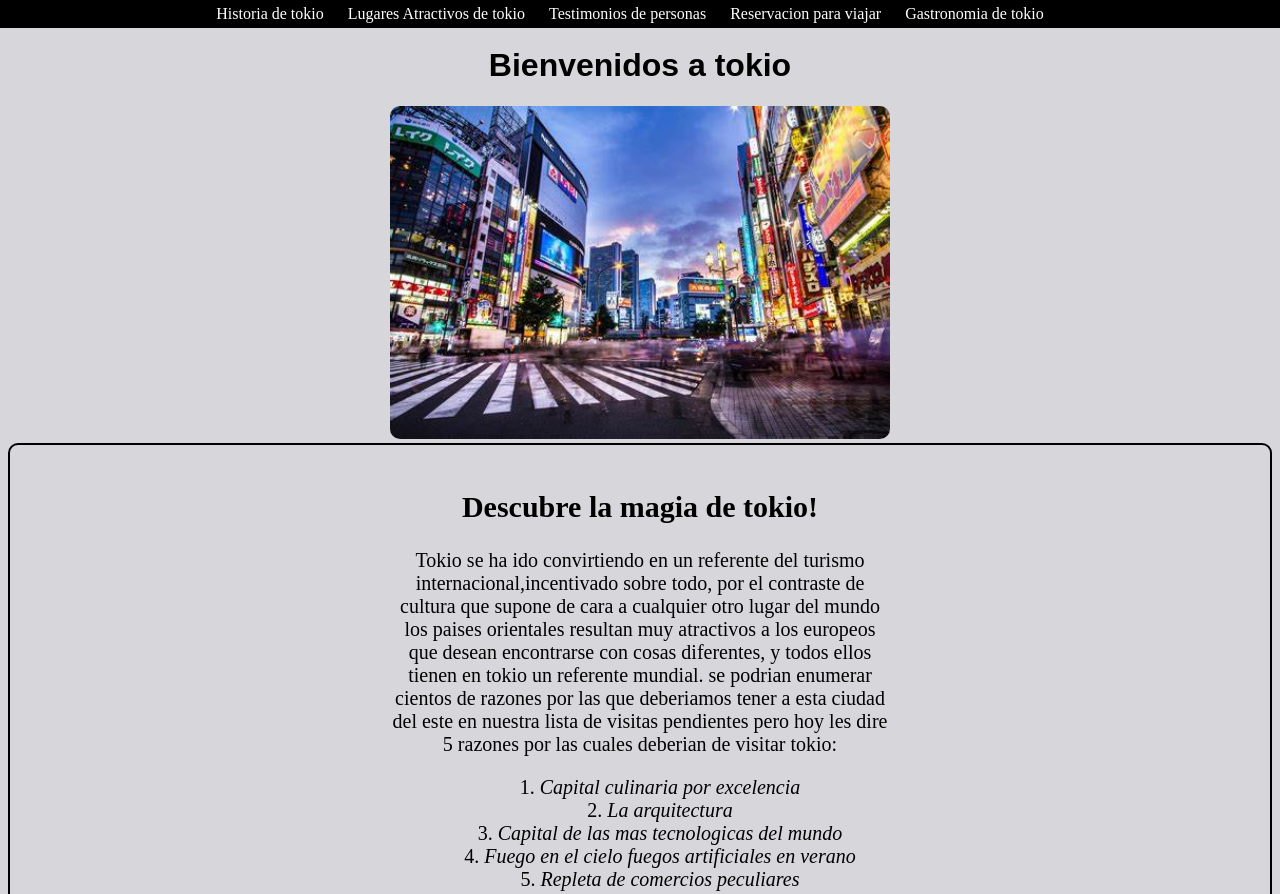
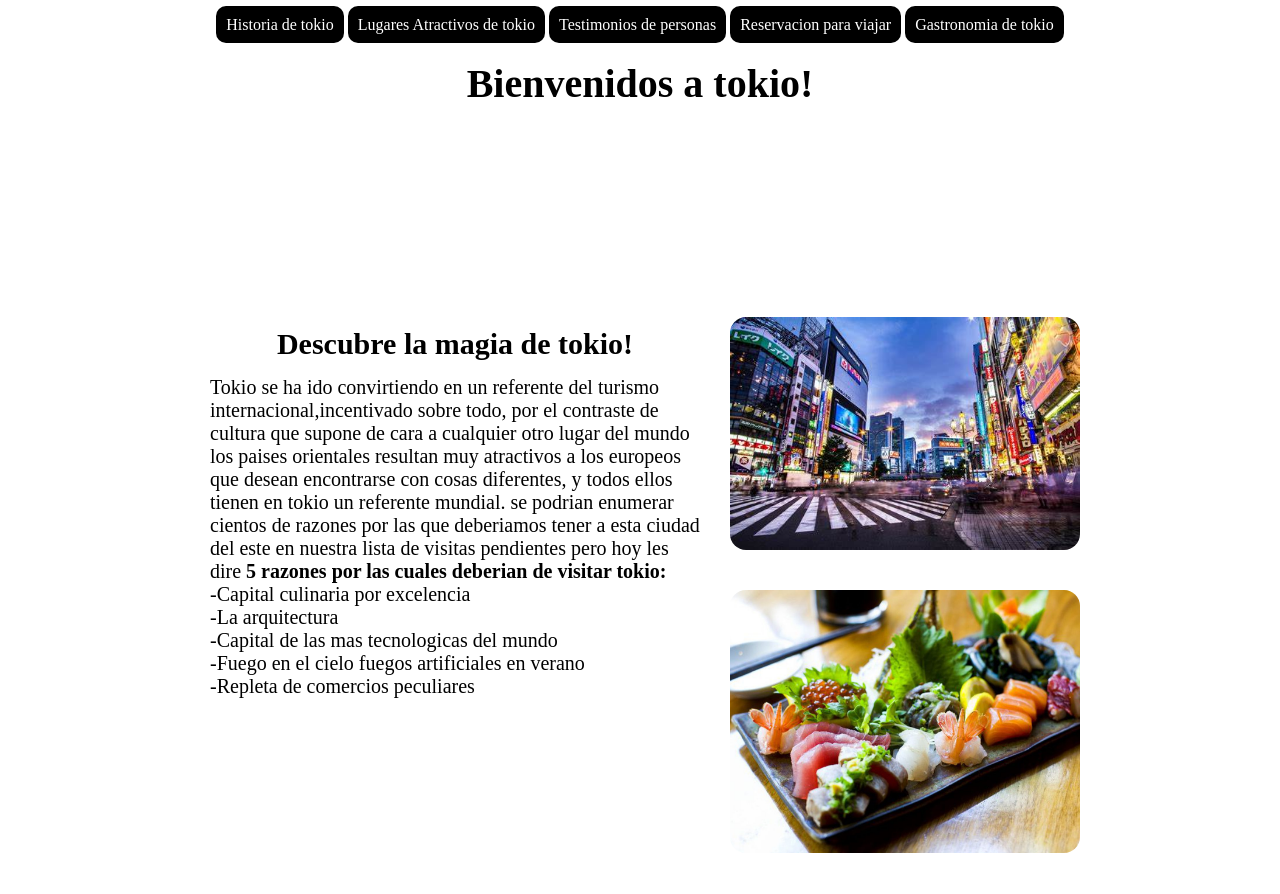
Before and after one commit to Kevin-Salceda/Proyecto-tokio, a plain HTML site: page Proyecto tokio/index.html in a window 1280 px wide. Shown: the top 894 px of the page. Drawn offline with Linux system fonts and the light colour scheme.

Commit message:
se mejoraron un poco los estilos

```diff
--- a/Proyecto tokio/index.html
+++ b/Proyecto tokio/index.html
@@ -7,42 +7,42 @@
 </head>
 
 <body class="body">
-    <header>
-      <br><h1 class="h1">Bienvenidos a tokio</h1>
-      <img src="multimedia/tokio.jpeg" width="250" height="200"/>
+    <header class="header">
+      <nav id="menuPrincipal">
+        <a href="historia.html" class="enlace-menu">Historia de tokio</a></li>
+        <a href="atractivos.html" class="enlace-menu">Lugares Atractivos de tokio</a></li>
+        <a href="testimonios.html" class="enlace-menu">Testimonios de personas</a></li>
+        <a href="reservacion.html" class="enlace-menu">Reservacion para viajar</a></li>
+        <a href="contenidolibre.html" class="enlace-menu">Gastronomia de tokio</a></li>
+        </nav>
   </header>
-  <nav id="menuPrincipal" class="menu-grande menu-pequeño">
-  <ul>
-  <li><a href="historia.html" class="enlace-menu">Historia de tokio</a></li>
-  <li><a href="atractivos.html" class="enlace-menu">Lugares Atractivos de tokio</a></li>
-  <li><a href="testimonios.html" class="enlace-menu">Testimonios de personas</a></li>
-  <li><a href="reservacion.html" class="enlace-menu">Reservacion para viajar</a></li>
-  <li><a href="contenidolibre.html" class="enlace-menu">Gastronomia de tokio</a></li>
-    </ul>
-  </nav>
-    <main>
+  <h1 class="h1">Bienvenidos a tokio!</h1>
+    <main class="main">
     <section id="contenido principal" class="contenido">
-     <h2>Descubre la magia de tokio!</h2>
-     <p>Tokio se ha ido convirtiendo en un referente del turismo<br>
-    internacional,incentivado sobre todo, por el contraste de<br>
-    cultura que supone de cara a cualquier otro lugar del mundo<br>
-    los paises orientales resultan muy atractivos a los europeos<br>
-    que desean encontrarse con cosas diferentes, y todos ellos<br>
-    tienen en tokio un referente mundial. se podrian enumerar<br>
-    cientos de razones por las que deberiamos tener a esta ciudad<br>
-    del este en nuestra lista de visitas pendientes pero hoy les dire<br>
-    5 razones por las cuales deberian de visitar tokio:
+      <section class="contenido__texto">
+     <h2 class="h2">Descubre la magia de tokio!</h2>
+     <p class="texto">Tokio se ha ido convirtiendo en un referente del turismo
+    internacional,incentivado sobre todo, por el contraste de
+    cultura que supone de cara a cualquier otro lugar del mundo
+    los paises orientales resultan muy atractivos a los europeos
+    que desean encontrarse con cosas diferentes, y todos ellos
+    tienen en tokio un referente mundial. se podrian enumerar
+    cientos de razones por las que deberiamos tener a esta ciudad
+    del este en nuestra lista de visitas pendientes pero hoy les dire
+    <strong class="texto__destacado">5 razones por las cuales deberian de visitar tokio:</strong><br>
+    -Capital culinaria por excelencia<br>
+    -La arquitectura<br>
+    -Capital de las mas tecnologicas del mundo<br>
+    -Fuego en el cielo fuegos artificiales en verano<br>
+    -Repleta de comercios peculiares<br>
    </p>
-    <ol>
-    <li><em>Capital culinaria por excelencia</em></li>
-    <li><em>La arquitectura</em></li>
-    <li><em>Capital de las mas tecnologicas del mundo</em></li>
-    <li><em>Fuego en el cielo fuegos artificiales en verano</em></li>
-    <li><em>Repleta de comercios peculiares</em></li><br>
-    <img src="multimedia/comida tokio.jpg" width="250"/>
-    </ol>
-      </section>
-</main>
+    </section>
+    <div class="contenedor__imagenes">
+    <img class="imagenes" src="multimedia/tokio.jpeg"  width="350">
+    <img class="imagenes" src="multimedia/comida tokio.jpg" width="350">
+    </div>
+  </section>
+  </main>
 <div class="footer">
  <footer>
   <p>2023 Kevin Andress Salceda Diaz contacto:<a href="diazkevin898@gmail.com">diazkevin898@gmail.com</a> </p>
--- a/Proyecto tokio/styles.css
+++ b/Proyecto tokio/styles.css
@@ -1,115 +1,74 @@
-h1 {
-    text-align: center;
-    color: #000000;
-    font-family: Arial, Helvetica, sans-serif;
+*{
+    margin:0;
+    padding:0;
+}
+
+.header{
+    display: flex;
+    justify-content:center;
+    padding: 1rem;
 
 }
-body {
-    background-color: #d7d7db;
-    font-size: 16px;
-    text-align: center;
-    list-style-position: inside;
+
+.body{
+
 }
 
-.menu-grande {
-    width: 100%;
-    background-color: #000000;
-    color: #ffffff;
-    position: fixed;
-    top: 0;
-    left: 0;
+.main{
+box-sizing: border-box;
+margin: 200px;
 }
 
-.menu-grande ul {
-    display: inline-block;
-    list-style-type: none;
-    margin: 5px;
-    padding: 0;
-    list-style: none;
-    padding: 0;
+.enlace-menu{
+    background-color: black;
+    color:white;
+    padding: 10px;
+    border-radius: 10px;
+    text-decoration: none;
+}
+.h1{
+text-align: center;
+font-size: 40px;
+padding: 10px;
 }
 
-.menu-grande li {
-    display: inline;
-    margin-right: 20px;
+.h2{
+text-align: center;
+font-size: 30px;
 }
 
-.enlace-menu {
-    text-decoration: none;
-    color: #ffffff;
+.contenido{
+display: flex;
+justify-content: center;
+gap: 20px;
+}
+
+.contenido__texto{
+    display: flex;
+    flex-direction: column;
+    gap: 15px;
+    margin: 10px;
+}
+
+.texto{
+font-size: 20px;
 }
 
 
-a {
-    color: #ffffff;
-    transition: color 0.3s;
+.imagenes{
+border-radius:16px;
+}
+
+.contenedor__imagenes{
+    display: flex;
+    flex-direction: column;
+    gap: 40px;
+}
+
+.footer{
+    background-color: black;
+    padding: 16px;
+    color: white;
+    text-decoration: none;
     text-align: center;
 }
-
-a:hover {
-    color: #FF5500;
-}
-.contenido {
-    padding: 20px;
-    border: 2px solid #DDD;
-    border-radius: 10px;
-    border-color: #000000;
-    border-style: solid;
-    font-size: 20px;
-    color: #000000;}
-
-
-
-img {
-    max-width: 100%;
-    height: auto;
-    width: 500px;
-    border-radius: 10px;
-}
-
-.formulario {
-    background-color: #FFFFFF;
-    padding: 20px;
-    border: 1px solid #DDD;
-}
-
-.formulario input[type="text"],
-.formulario input[type="email"],
-.formulario input[type="password"] {
-    width: 100%;
-    padding: 10px;
-    margin-bottom: 10px;
-    border: 1px solid #040404;
-    border-radius: 4px;
-}
-
-.formulario button[type="submit"] {
-    background-color: #0077FF;
-    color: #FFF;
-    padding: 10px 20px;
-    border: none;
-    border-radius: 4px;
-    cursor: pointer;
-}
-
-.formulario button[type="submit"]:hover {
-    background-color: #FF5500;
-}
-
-footer {
-    background-color: #000000;
-    margin: 0;
-    color: #FFF;
-    padding: 0;
-    text-align: center;
-}
-
-
-footer a {
-    color: #FF5500;
-    text-decoration: none;
-}
-
-footer a:hover {
-    text-decoration: underline;
-}
```
